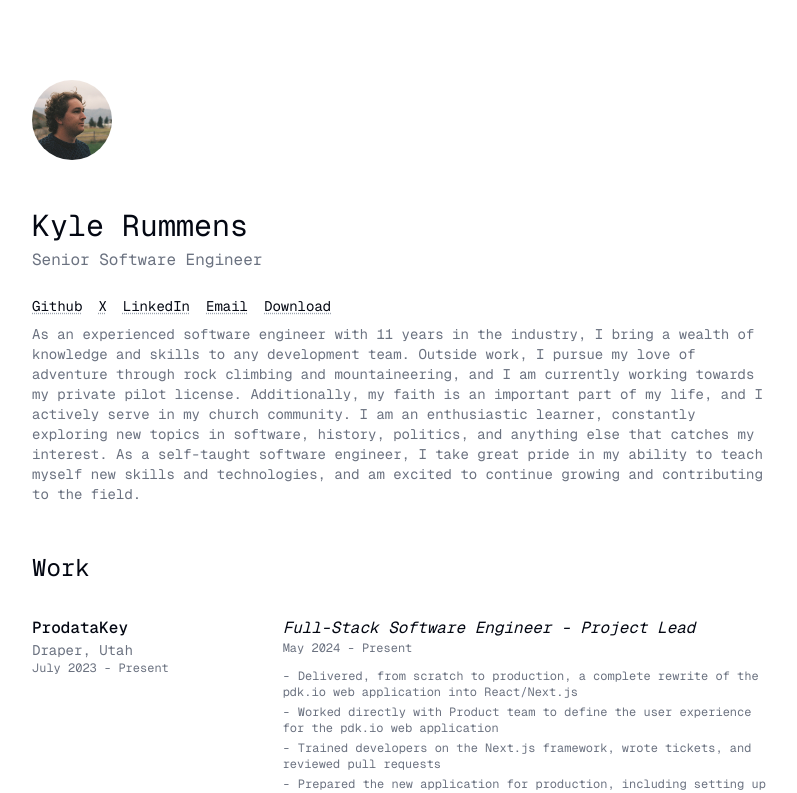
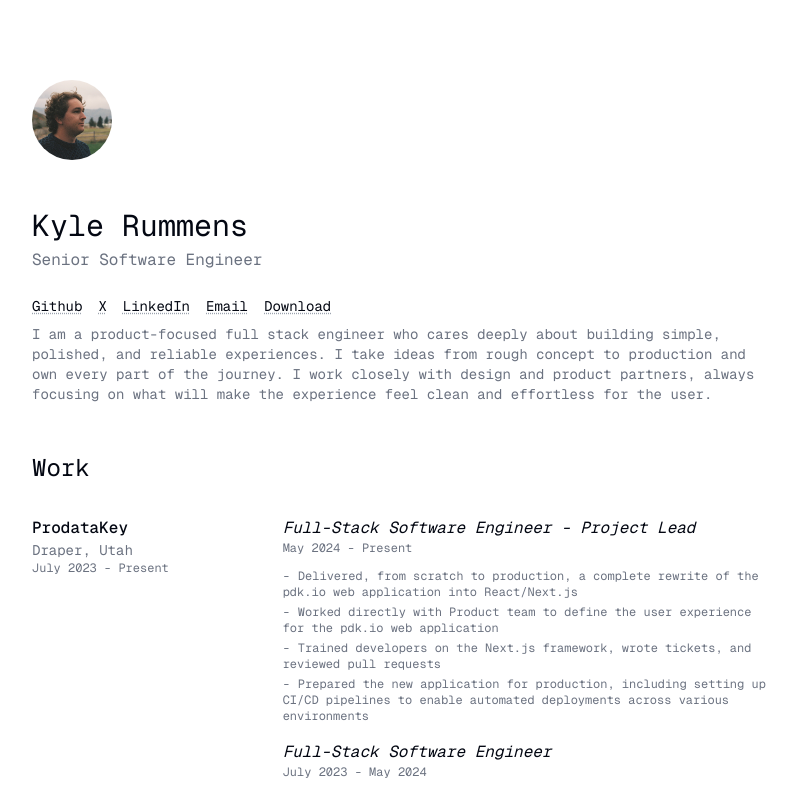
Before and after one commit to kylerummens/kylerummens.com, a Next.js app: page / in a window 1280 px wide. Shown: the top 793 px of the page, without its empty margins (240-1037 px from the left). Built offline with nearby package versions, Linux system fonts and the light colour scheme.

Commit message:
Revise header-section description for clarity
Replaced personal introduction with a focus on product-oriented engineering skills and collaboration.

```diff
--- a/src/app/components/header-section.tsx
+++ b/src/app/components/header-section.tsx
@@ -57,17 +57,11 @@ export function HeaderSection() {
       </div>
 
       <p className="text-muted-foreground text-sm print:text-xs">
-        As an experienced software engineer with 11 years in the industry, I
-        bring a wealth of knowledge and skills to any development team. Outside
-        work, I pursue my love of adventure through rock climbing and
-        mountaineering, and I am currently working towards my private pilot
-        license. Additionally, my faith is an important part of my life, and I
-        actively serve in my church community. I am an enthusiastic learner,
-        constantly exploring new topics in software, history, politics, and
-        anything else that catches my interest. As a self-taught software
-        engineer, I take great pride in my ability to teach myself new skills
-        and technologies, and am excited to continue growing and contributing to
-        the field.
+        I am a product-focused full stack engineer who cares deeply about
+        building simple, polished, and reliable experiences. I take ideas from
+        rough concept to production and own every part of the journey. I work
+        closely with design and product partners, always focusing on what will
+        make the experience feel clean and effortless for the user.
       </p>
     </div>
   );
```
